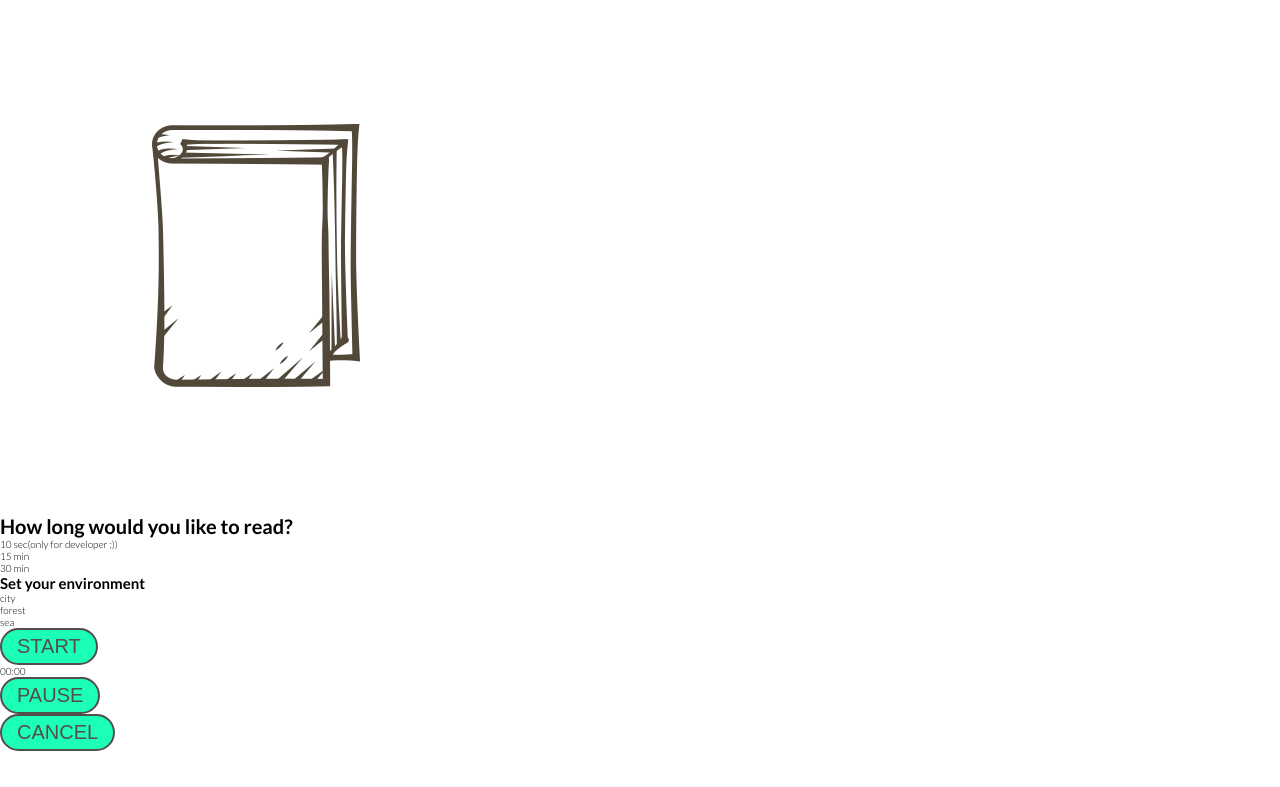
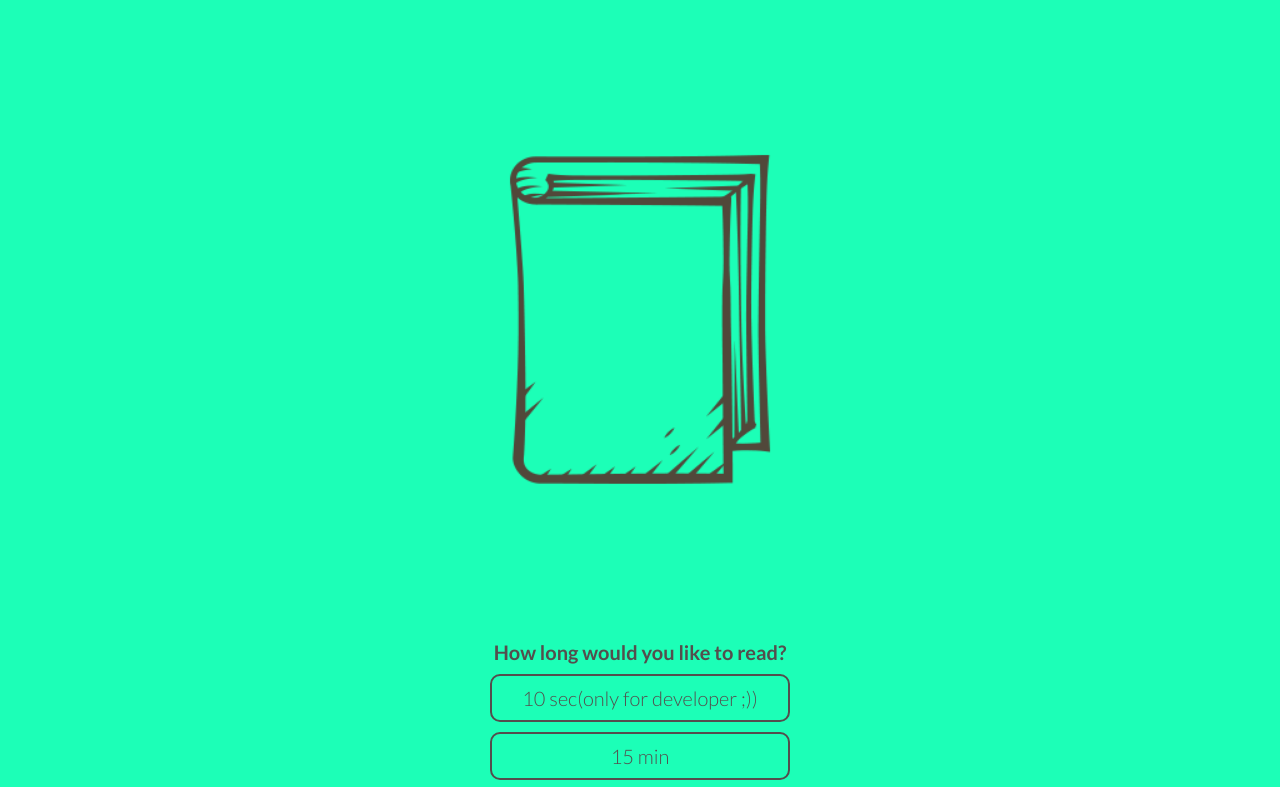
Before and after one commit to damiandusinski/Js-project, a plain HTML site: page index.html in a window 1280 px wide. Shown: the top 787 px of the page. Drawn offline with Linux system fonts and the light colour scheme.

Commit message:
Create style for time, environment

```diff
--- a/index.html
+++ b/index.html
@@ -16,13 +16,13 @@
       <main>
         <div class="container">
           <img src="img/handdrawn-book.png" alt="book" />
-          <h1 class="main-head">How long would you like to read?</h1>
+          <h1 class="main-header">How long would you like to read?</h1>
           <div class="times">
             <div class="time time-1">10 sec(only for developer ;))</div>
             <div class="time time-2">15 min</div>
             <div class="time time-3">30 min</div>
           </div>
-          <h2 class="secondary-head">Set your environment</h2>
+          <h2 class="secondary-header">Set your environment</h2>
           <div class="environments">
             <div class="environment environment-1">city</div>
             <div class="environment environment-2">forest</div>
--- a/sass/_component.scss
+++ b/sass/_component.scss
@@ -2,11 +2,37 @@
 // anything that is reusable
 .btn {
   display: block;
-  padding: 5px 15px;
+  padding: 10px 40px;
   background: $primary-color;
   border: 2px solid $secondary-color;
-  border-radius: 20px;
+  border-radius: 30px;
   text-transform: uppercase;
   font-size: 2rem;
   color: $secondary-color;
+  margin: 10px auto;
 }
+
+.time {
+  border: 2px solid $secondary-color;
+  border-radius: 10px;
+  padding: 10px 25px;
+  width: 300px;
+  margin: 10px auto;
+  font-size: 2rem;
+}
+
+.secondary-header {
+  font-size: 2rem;
+  margin-top: 3rem;
+}
+
+.environment {
+  display: flex;
+  align-items: center;
+  justify-content: center;
+  height: 80px;
+  width: 80px;
+  border: 2px solid $secondary-color;
+  border-radius: 50%;
+  font-size: 2.2rem;
+}
--- a/sass/_layout.scss
+++ b/sass/_layout.scss
@@ -1 +1,23 @@
 // overal leayout
+.wrapper {
+  height: 100vh;
+  background: $primary-color;
+  color: $secondary-color;
+  text-align: center;
+
+  img {
+    display: block;
+    width: 50%;
+    margin: 0 auto;
+  }
+
+  .environments {
+    display: flex;
+    justify-content: space-between;
+    padding: 10px 40px;
+  }
+
+  .modal {
+    display: none;
+  }
+}
```
Also changed, not shown: css/main.css, 1 other file.
